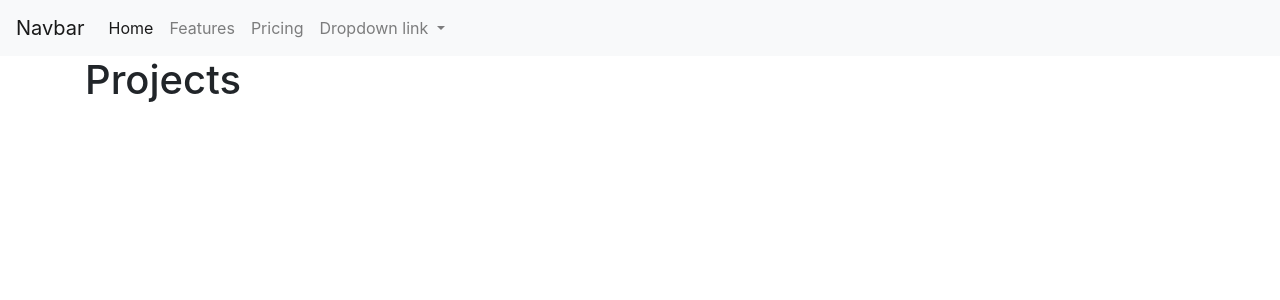
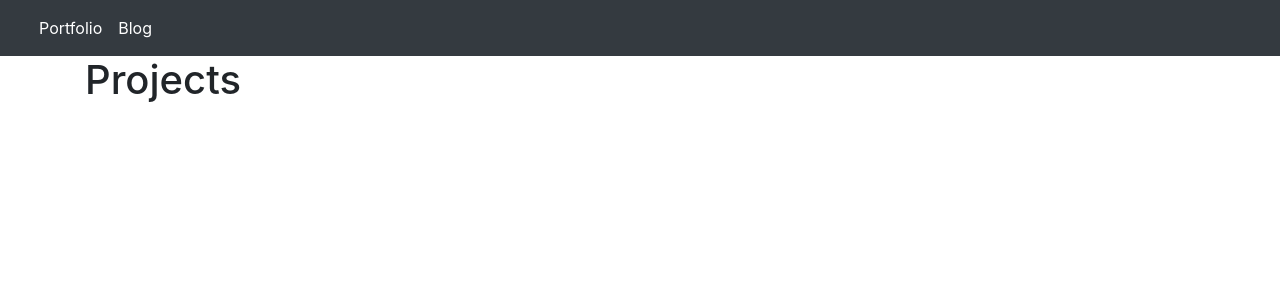
Before and after one commit to behradpeikani/django_portfolio, a Django app: page / in a window 1280 px wide. Shown: the top 300 px of the page. Run offline with Django 4.2, Linux system fonts and the light colour scheme; data that the repository does not hold is empty.

Commit message:
fix navbar and blog app namespace

```diff
--- a/core/settings.py
+++ b/core/settings.py
@@ -27,6 +27,7 @@ INSTALLED_APPS = [
     'django.contrib.staticfiles',
     # Local Apps
     'portfolio.apps.PortfolioConfig',
+    'blog.apps.BlogConfig',
     # Third-Party Packeges
     'debug_toolbar',
 ]
--- a/core/urls.py
+++ b/core/urls.py
@@ -4,5 +4,6 @@ from django.urls import path, include
 urlpatterns = [
     path('admin/', admin.site.urls),
     path('', include('portfolio.urls')),
+    path('blog/', include('blog.urls')),
     path('__debug__/', include('debug_toolbar.urls')),
 ]
--- a/templates/navbar.html
+++ b/templates/navbar.html
@@ -1,30 +1,10 @@
 {% load static %}
-<nav class="navbar navbar-expand-lg navbar-light bg-light">
-    <a class="navbar-brand" href="#">Navbar</a>
-    <button class="navbar-toggler" type="button" data-toggle="collapse" data-target="#navbarNavDropdown" aria-controls="navbarNavDropdown" aria-expanded="false" aria-label="Toggle navigation">
-      <span class="navbar-toggler-icon"></span>
-    </button>
-    <div class="collapse navbar-collapse" id="navbarNavDropdown">
-      <ul class="navbar-nav">
-        <li class="nav-item active">
-          <a class="nav-link" href="#">Home <span class="sr-only">(current)</span></a>
-        </li>
-        <li class="nav-item">
-          <a class="nav-link" href="#">Features</a>
-        </li>
-        <li class="nav-item">
-          <a class="nav-link" href="#">Pricing</a>
-        </li>
-        <li class="nav-item dropdown">
-          <a class="nav-link dropdown-toggle" href="#" id="navbarDropdownMenuLink" role="button" data-toggle="dropdown" aria-expanded="false">
-            Dropdown link
-          </a>
-          <div class="dropdown-menu" aria-labelledby="navbarDropdownMenuLink">
-            <a class="dropdown-item" href="#">Action</a>
-            <a class="dropdown-item" href="#">Another action</a>
-            <a class="dropdown-item" href="#">Something else here</a>
-          </div>
-        </li>
-      </ul>
+
+<nav class="navbar navbar-expand-lg navbar-dark bg-dark">
+  <div class="container-fluid">
+    <div class="navbar-nav">
+      <a class="nav-link active" href="{% url 'portfolio:project_list' %}">Portfolio</a>
+      <a class="nav-link active" href="{% url 'blog:post_list' %}">Blog</a>
     </div>
-  </nav>
+  </div>
+</nav>
```
